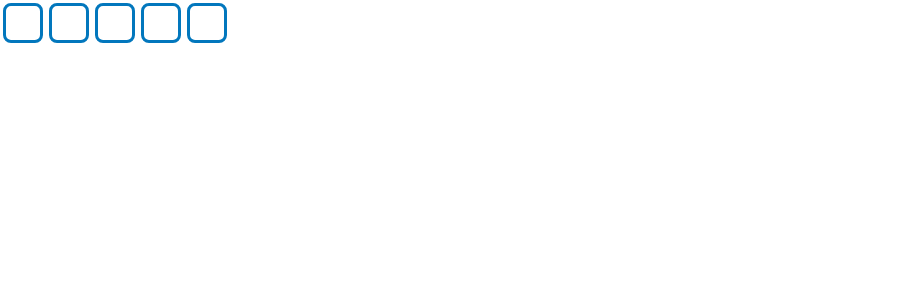
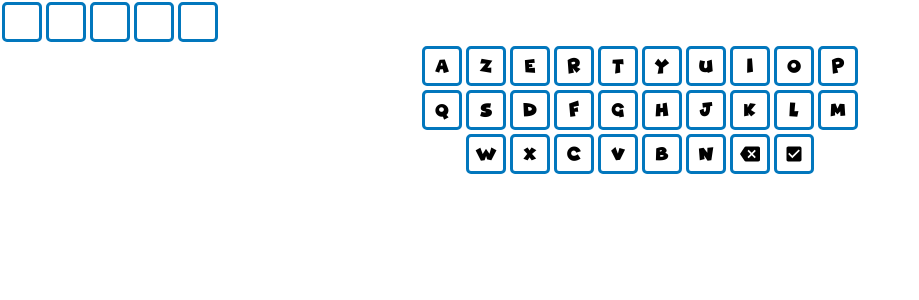
Before and after one commit to Clems02/Motus, a React (Vite) app: page / in a window 1280 px wide. Shown: the top 300 px of the page, without its empty margins (0-919 px from the left). Built offline with nearby package versions, Linux system fonts and the light colour scheme.

Commit message:
keyboard

```diff
--- a/package.json
+++ b/package.json
@@ -12,9 +12,11 @@
   "dependencies": {
     "@emotion/react": "^11.11.4",
     "@emotion/styled": "^11.11.5",
+    "@mui/icons-material": "^5.15.15",
     "@mui/material": "^5.15.15",
     "react": "^18.2.0",
     "react-dom": "^18.2.0",
+    "react-icons": "^5.1.0",
     "react-router-dom": "^6.22.3"
   },
   "devDependencies": {
--- a/src/App.jsx
+++ b/src/App.jsx
@@ -2,11 +2,13 @@ import { Container, Typography } from '@mui/material';
 import Theme from './theme/Theme';
 import Square from './composants/Square';
 import SquareLine from './composants/SquareLine';
+import KeyBoard from './composants/KeyBoard';
 
 function App() {
   return (
     <Theme>
       <SquareLine />
+      <KeyBoard />
     </Theme>
   );
 }
--- /dev/null
+++ b/src/composants/KeyBoard.jsx
@@ -0,0 +1,65 @@
+import React, { useEffect } from 'react';
+import { data } from '../service/data';
+import { Box, Container } from '@mui/material';
+import Square from './Square';
+import BackspaceIcon from '@mui/icons-material/Backspace';
+import CheckBoxIcon from '@mui/icons-material/CheckBox';
+import { utils } from '../service/utils';
+
+const KeyBoard = () => {
+  useEffect(() => {
+    const keyListener = (e) => {
+      const keyPress = e.key;
+
+      if (keyPress === 'Enter') {
+      }
+
+      if (keyPress === 'Backspace') {
+      }
+
+      if (utils.isLetter(keyPress)) {
+      }
+    };
+
+    document.addEventListener('keydown', keyListener);
+
+    return () => {
+      document.removeEventListener('keydown', keyListener);
+    };
+  }, []);
+
+  return (
+    <Box>
+      {data.keyBoard.map((row, index) => (
+        <Container
+          key={index}
+          sx={{
+            display: 'flex',
+            justifyContent: 'center',
+            alignItems: 'center',
+          }}
+        >
+          {row.map((letter, index) => (
+            <Square key={index} value={letter} />
+          ))}
+          {index === data.keyBoard.length - 1 && (
+            <>
+              <Square
+                value={
+                  <BackspaceIcon sx={{ fontSize: '20px', display: 'flex' }} />
+                }
+              />
+              <Square
+                value={
+                  <CheckBoxIcon sx={{ fontSize: '20px', display: 'flex' }} />
+                }
+              />
+            </>
+          )}
+        </Container>
+      ))}
+    </Box>
+  );
+};
+
+export default KeyBoard;
--- a/src/composants/Square.jsx
+++ b/src/composants/Square.jsx
@@ -1,15 +1,15 @@
 import { Box, Typography, useTheme } from '@mui/material';
 import React from 'react';
 
-const Square = ({ letter }) => {
+const Square = ({ value }) => {
   const theme = useTheme();
 
   return (
     <Box
       sx={{
         border: `3px solid ${theme.palette.primary.main}`,
-        borderRadius: '8px',
-        margin: '3px',
+        borderRadius: '5px',
+        margin: '2px',
         width: '40px',
         height: '40px',
         display: 'flex',
@@ -17,7 +17,7 @@ const Square = ({ letter }) => {
         alignItems: 'center',
       }}
     >
-      <Typography>{letter.toUpperCase()}</Typography>
+      <Typography>{value}</Typography>
     </Box>
   );
 };
--- a/src/main.jsx
+++ b/src/main.jsx
@@ -3,8 +3,4 @@ import ReactDOM from 'react-dom/client';
 import App from './App.jsx';
 import './index.css';
 
-ReactDOM.createRoot(document.getElementById('root')).render(
-  <React.StrictMode>
-    <App />
-  </React.StrictMode>
-);
+ReactDOM.createRoot(document.getElementById('root')).render(<App />);
--- /dev/null
+++ b/src/service/data.js
@@ -0,0 +1,36 @@
+const words = [
+  'avion',
+  'belle',
+  'chien',
+  'droit',
+  'eclat',
+  'forme',
+  'givre',
+  'havre',
+  'ideal',
+  'jouer',
+  'lourd',
+  'mains',
+  'noyer',
+  'ombre',
+  'porte',
+  'quite',
+  'rouge',
+  'sable',
+  'table',
+  'usure',
+  'vivre',
+  'wagon',
+  'zebre',
+];
+
+const keyBoard = [
+  ['A', 'Z', 'E', 'R', 'T', 'Y', 'U', 'I', 'O', 'P'],
+  ['Q', 'S', 'D', 'F', 'G', 'H', 'J', 'K', 'L', 'M'],
+  ['W', 'X', 'C', 'V', 'B', 'N'],
+];
+
+export const data = {
+  words,
+  keyBoard,
+};
--- a/src/service/utils.js
+++ b/src/service/utils.js
@@ -1,5 +1,5 @@
 const isLetter = (letter) => {
-  return letter.match(/[a-z]/i);
+  return letter.length === 1 && letter.match(/[a-z]/i);
 };
 
 export const utils = {
```
Also changed, not shown: 1 other file (tests, documents, lock files or other folders).
